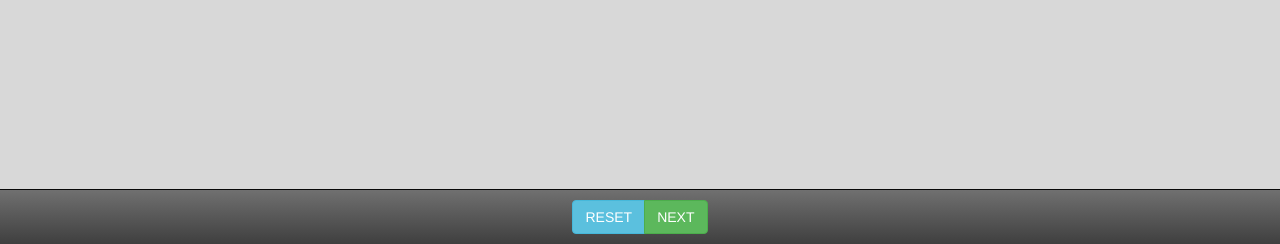
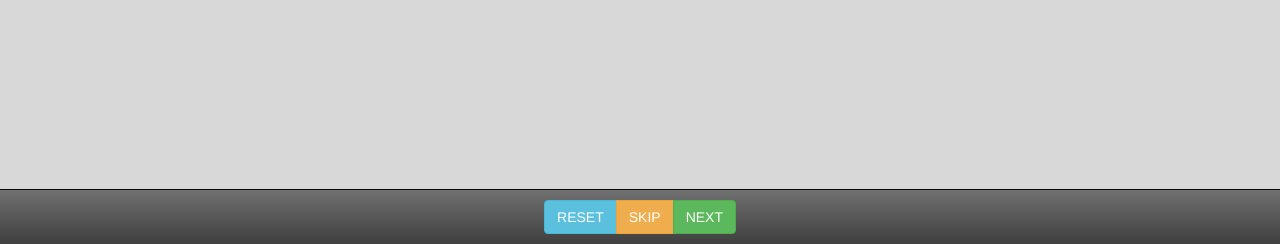
Before and after one commit to shkh/TrainingAssistant, a Python web app: template templates/index.html in a window 1280 px wide. Shown: the part 556-800 px from the top of the page. Run offline with Jinja, Linux system fonts and the light colour scheme; the template is opened without the code that fills it: most values are stand-ins (such as "Sample title", 1, 10 or a date in 2020); grey boxes marked "Sample" are stand-in pictures; some libraries are stand-ins or nearby versions.

Commit message:
スキップ追加

```diff
--- a/static/js/haar.js
+++ b/static/js/haar.js
@@ -8,8 +8,11 @@ onload = function(){
   $('#reset').click(function(){
     resetstatus();
   });
+  $('#skip').click(function(){
+    nextajax(skip=1);
+  })
   $('#next').live('click', function(){
-    nextajax();
+    nextajax(skip=0);
   });
 };
 
@@ -56,12 +59,12 @@ function resetstatus(){
   draw();
 }
 
-function nextajax(){
+function nextajax(skip){
   coords = JSON.stringify(coords);
   $.ajax({
     type: 'GET',
     dataType: "json",
-    data: {'coords': coords},
+    data: {'coords': coords, 'skip': skip},
     url: "/_next",
     success: function (data) {
       imgsrc = data.imgsrc;
--- a/templates/index.html
+++ b/templates/index.html
@@ -48,6 +48,7 @@
         <div align="center" class="container">
           <div class="btn-group">
             <button class="btn btn-info btn-large" id="reset">RESET</button>
+            <button class="btn btn-warning btn-large" id="skip">SKIP</button>
             <button class="btn btn-success btn-large" id="next">NEXT</button>
           </div>
         </div>
```
Also changed, not shown: views.py (+18 -13 lines).
